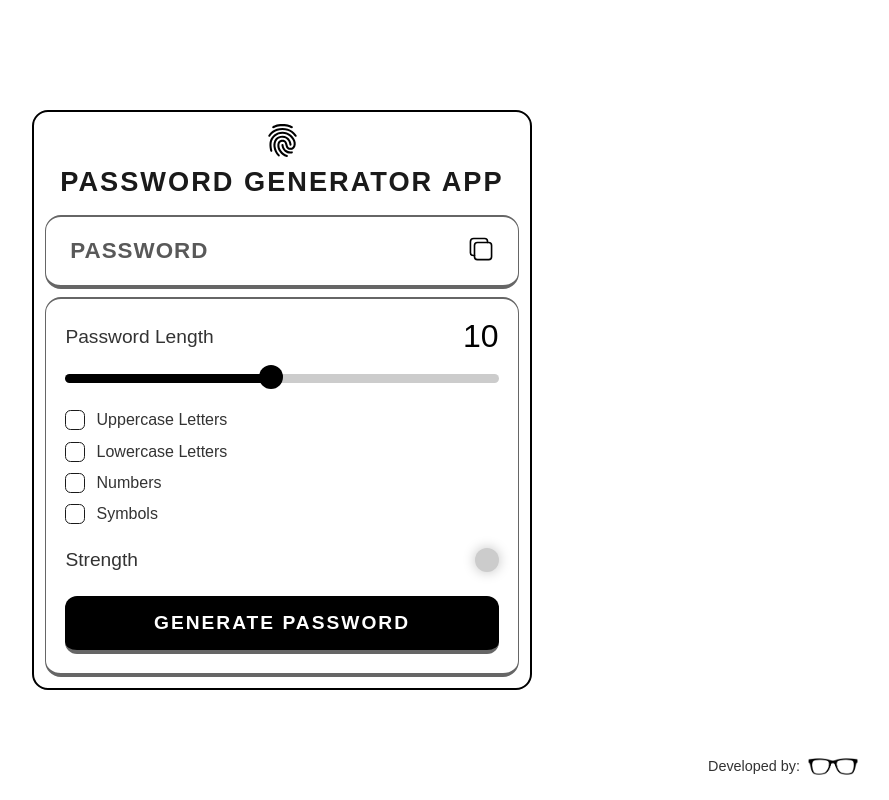
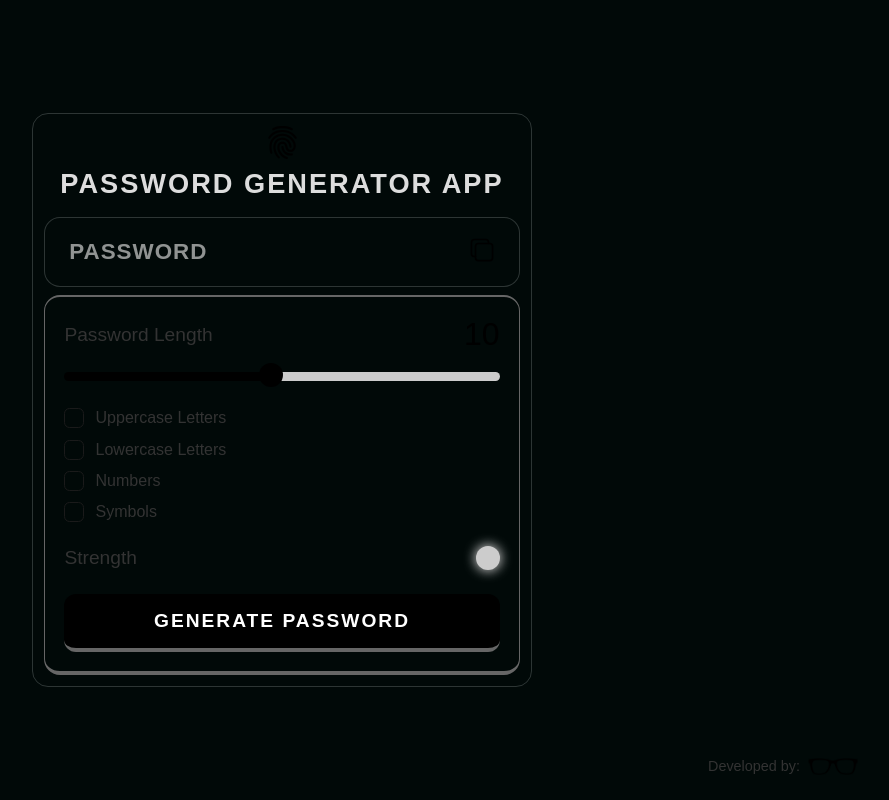
Before and after one commit to sharukuffair/passwordGenerator, a plain HTML site: page index.html in a window 1280 px wide. Shown: the whole page, without its empty margins (358-1247 px from the left). Drawn offline with nearby package versions, Linux system fonts and the light colour scheme; a web font is replaced by a local one.

Commit message:
theme changing stage#1

```diff
--- a/styles.css
+++ b/styles.css
@@ -21,7 +21,7 @@ body {
   align-items: center;
   justify-content: center;
   flex-direction: column;
-  background-color: var(--main-theme-2);
+  background-color: #010908;
   position: relative;
 }
 .container {
@@ -34,26 +34,26 @@ body {
   justify-content: center;
   padding: 0.7rem;
   border-radius: 1rem;
-  border: 2px solid black;
+  border: 1px solid #e6efee31;
 }
 
 h1 {
-  color: var(--black-text-1);
+  color: #dddddd;
   letter-spacing: 2px;
   text-align: center;
   line-height: 1.2;
   font-size: 1.7rem;
   margin: 0.5rem 0;
 }
+.container > img {
+  color: #f5f5f5;
+}
 .display-container {
   width: 100%;
   position: relative;
-  background-color: var(--main-theme-2);
+  background-color: #010908;
   border-radius: 1rem;
-  border-top: 2px solid #666666;
-  border-left: 1px solid #666666;
-  border-right: 1px solid #666666;
-  border-bottom: 0.25rem solid #666666;
+  border: 1px solid #e6efee31;
   margin: 0.5rem 0;
 }
 .copy-btn {
@@ -89,7 +89,7 @@ h1 {
   background-color: transparent;
   outline: none;
   border: none;
-  color: var(--main-theme-1);
+  color: #dddddd;
   font-weight: 600;
   font-size: 1.5rem;
   line-height: 30px;
@@ -104,7 +104,7 @@ h1 {
   left: 1.5rem;
   font-size: 1.4rem;
   line-height: 30px;
-  color: var(--main-theme-1);
+  color: #dddddd;
   opacity: 0.65;
   transform: translateY(-50%);
   font-family: "Recursive", sans-serif;
@@ -119,7 +119,7 @@ h1 {
 
 .input-container {
   width: 100%;
-  background-color: var(--main-theme-2);
+  background-color: #010908;
   border-radius: 1rem;
   padding: 1.2rem;
   border-top: 2px solid #666666;
```
